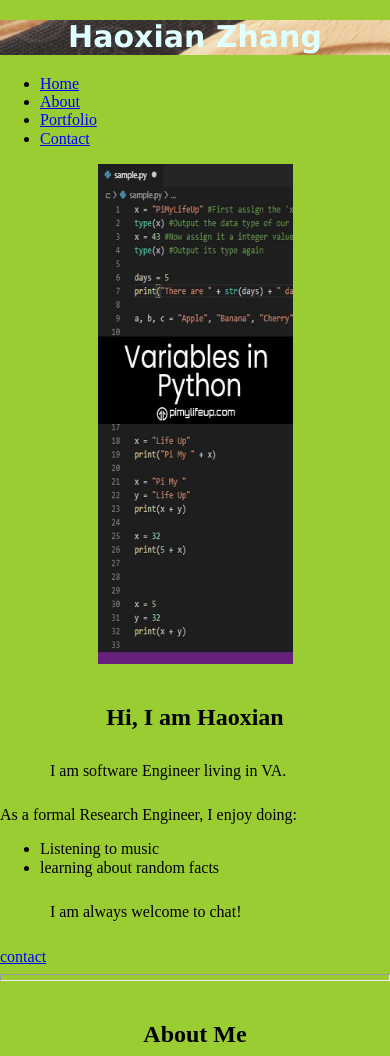
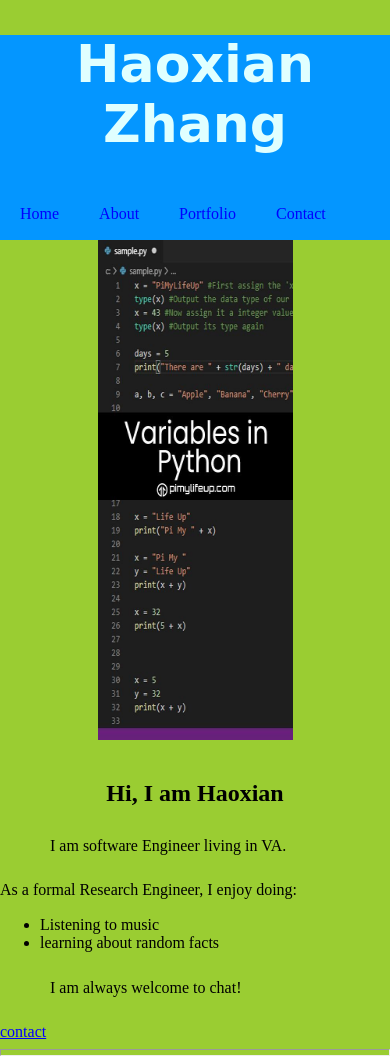
Before and after one commit to haoxianZ/Portfolio-web, a plain HTML site: page index.html in a window 390 px wide. Shown: the top 1056 px of the page. Drawn offline with nearby package versions, Linux system fonts and the light colour scheme; a script that the page names is missing.

Commit message:
adding css for responsive nav

```diff
--- a/style.css
+++ b/style.css
@@ -15,11 +15,30 @@ body{
 
 }
 
+header{
+  background-color:#0496FF;
+
+}
 h1{
-  font-family: Verdana, Geneva, Tahoma, sans-serif;
-  font-size: 30px;
-  background: lightblue url("cheese.jpg");
+  font-family:'Gochi Hand', cursive;
+  font-size: 52px;
   color: lightcyan;
+}
+header nav{
+  display: flex;
+  flex-direction:column;
+  justify-content: center;
+}
+header nav ul {
+  display: flex;
+  flex-direction:row;
+  padding-left: 0;
+  list-style: none;
+}
+header nav ul li a{
+  font-family:Montserrat;
+  margin:0 20px;
+  text-decoration: none;
 }
 
 h2{
```
